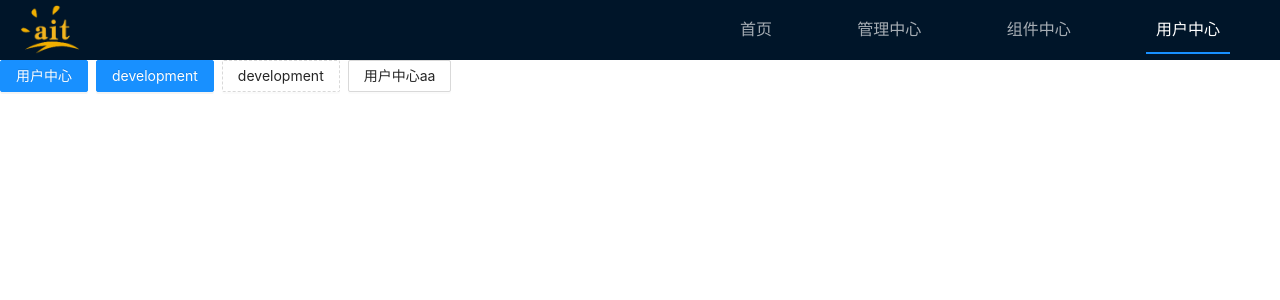
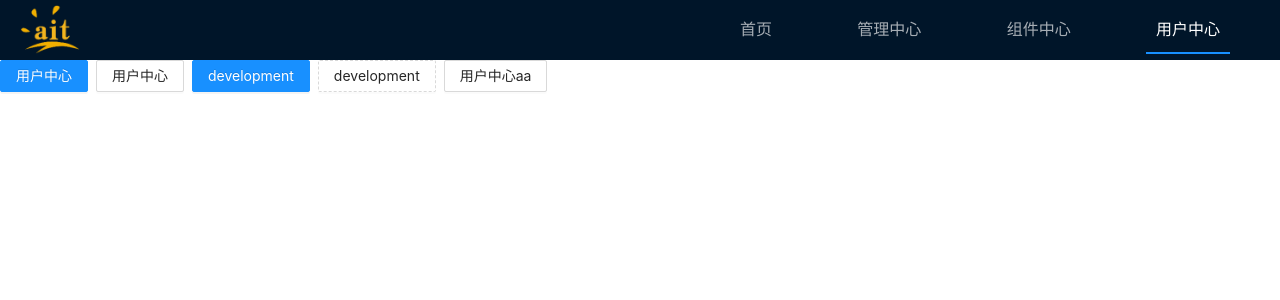
Before and after one commit to shenxuxiang/aitweb-config-center, a React app: page /#/user in a window 1280 px wide. Shown: the top 300 px of the page. Built offline with nearby package versions, Linux system fonts and the light colour scheme.

Commit message:
build: goujin

```diff
--- a/src/pages/user/index.tsx
+++ b/src/pages/user/index.tsx
@@ -7,7 +7,7 @@ export default class extends PureComponent<any, any> {
       <section>
         <Space>
           <Button type="primary">用户中心</Button>
-          {/* <Button>用户中心</Button> */}
+          <Button>用户中心</Button>
           <Button type="primary">development</Button>
           <Button type="dashed">development</Button>
           <Button>用户中心aa</Button>
```
